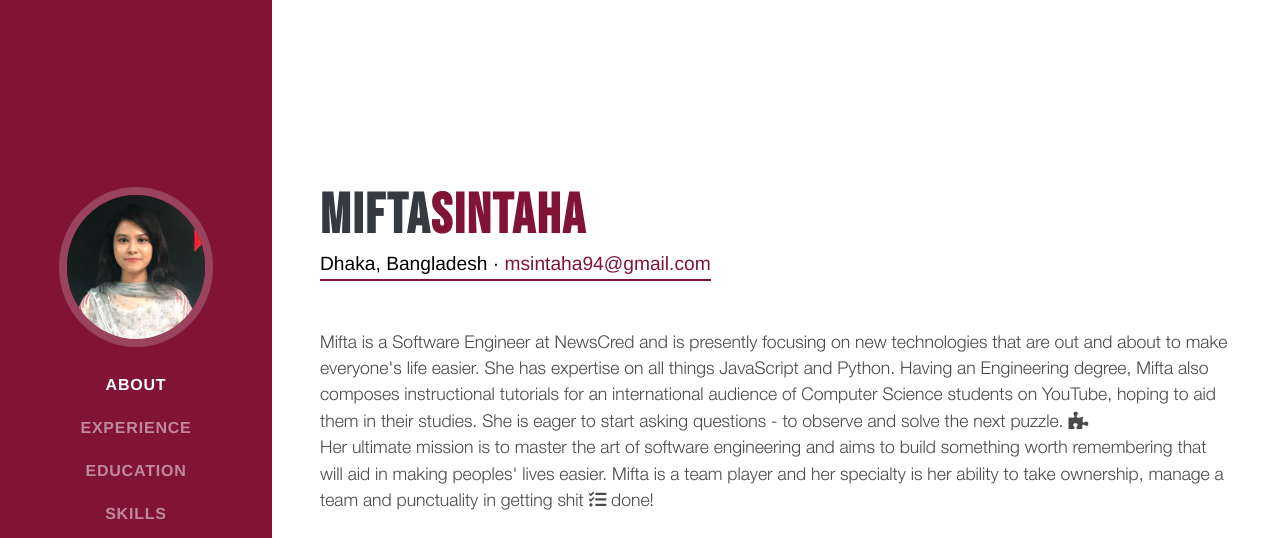
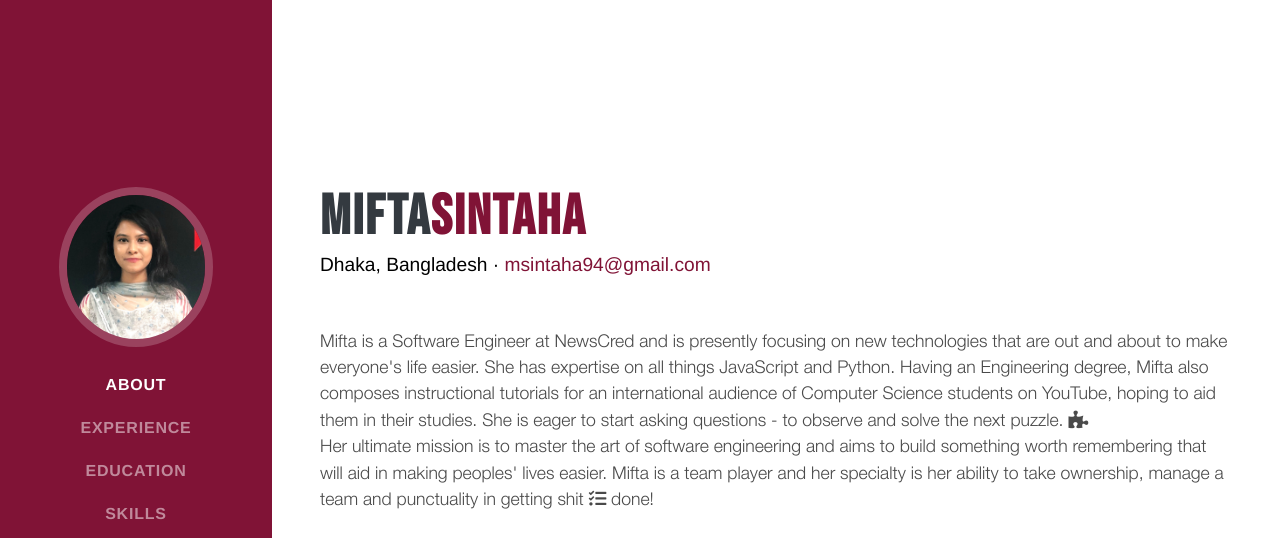
Before and after one commit to msintaha/msintaha.github.io, a Gatsby site: page / in a window 1280 px wide. Shown: the top 538 px of the page. Built offline with nearby package versions, Linux system fonts and the light colour scheme; Gatsby itself is replaced by a stand-in of ours; a web font is replaced by a local one.

Commit message:
Remove underline

```diff
--- a/src/assets/sass/_global.scss
+++ b/src/assets/sass/_global.scss
@@ -19,7 +19,6 @@ h5,
 h6 {
   @include heading-font;
   font-weight: 700;
-  // text-transform: uppercase;
   color: $gray-800;
 }
 
@@ -66,6 +65,10 @@ p.lead {
     border-bottom: 2px solid $red;
     width: max-content;
   }
+
+  &.main {
+    border: none;
+  }
 }
 
 .social-icons {
--- a/src/pages/index.js
+++ b/src/pages/index.js
@@ -18,7 +18,7 @@ const IndexPage = () => (
             {config.firstName}
             <span className="text-primary">{config.lastName}</span>
           </h2>
-          <div className="subheading mb-5 lowercase">
+          <div className="subheading mb-5 lowercase main">
             {config.address} ·&nbsp;
             <a href={`mailto:${config.email}`}>{config.email}</a>
           </div>
```
